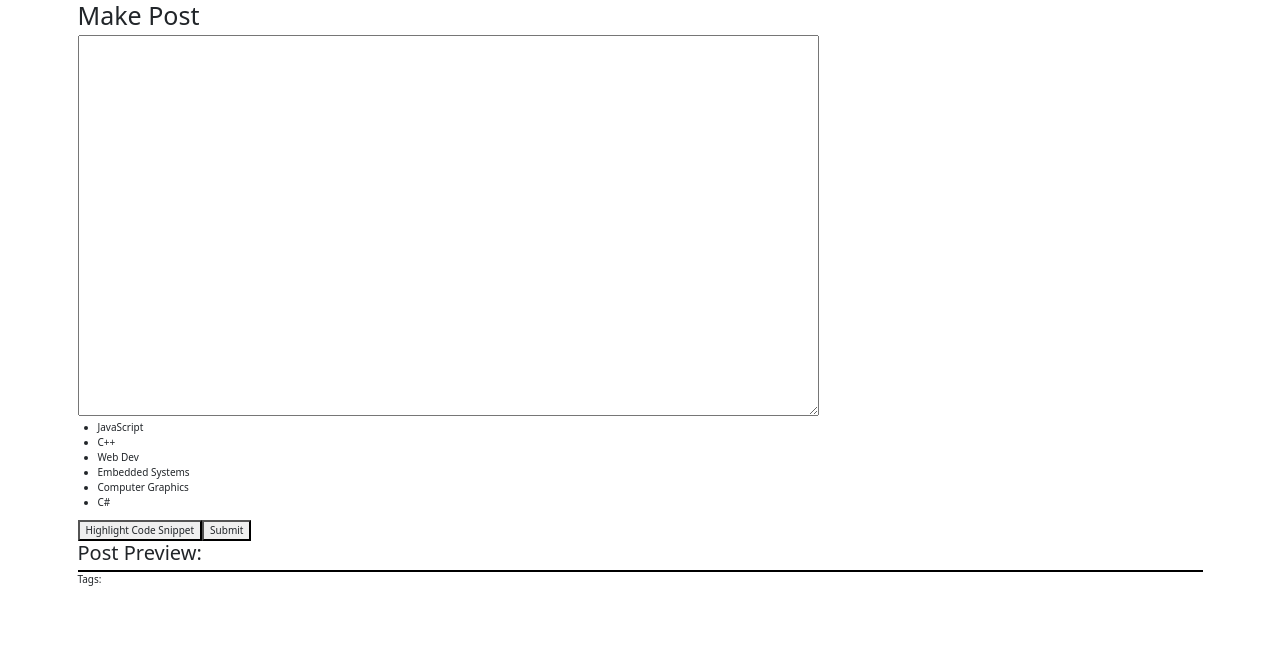
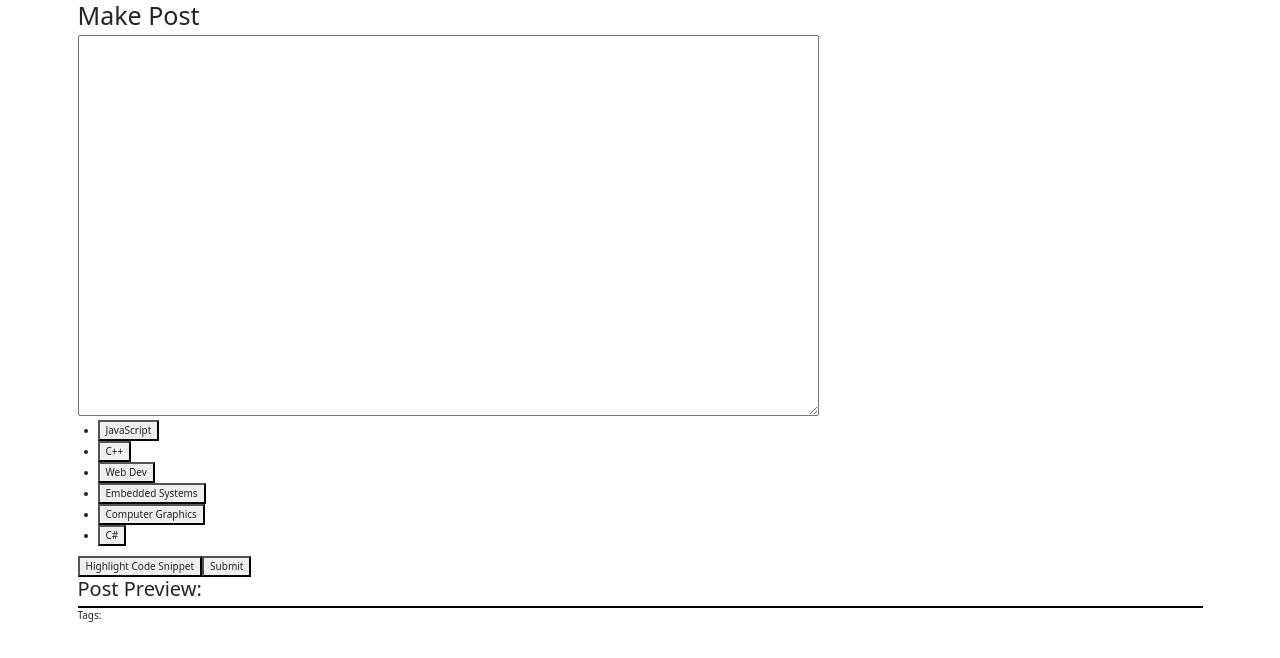
Before and after one commit to KaptainJosh/codecorner, a React (Create React App) app in the folder client/: page /makePost in a window 1280 px wide. Shown: the top 658 px of the page. Built offline with nearby package versions, Linux system fonts and the light colour scheme.

Commit message:
Made tags appear clickable with buttons; also added color changes on hover to indicate adding/removing

```diff
--- a/client/src/components/MakePost.jsx
+++ b/client/src/components/MakePost.jsx
@@ -10,8 +10,6 @@ function MakePost() {
     const navigate = useNavigate();
     let tags = [];
     $(document).ready(() => {
-
-
         updatePostPreview();
 
         $("#submitButton").click(() => {
@@ -60,16 +58,16 @@ function MakePost() {
         });
 
         $(".tagToAdd").click(function() {
-            tags.push(this.innerText);
-            this.parentNode.removeChild(this);
+            tags.push(this.parentNode.innerText);
+            this.parentNode.parentNode.removeChild(this.parentNode);
             updatePostPreview();
         });
-
-        $(".addedTag").click(function() {
-            tags.splice(tags.indexOf(this), 1);
-            this.parentNode.removeChild(this);
-            updatePostPreview();
+        $(".tagToAdd").mouseover(function() {
+           this.style = "background-color: green;";
         });
+        $(".tagToAdd").mouseout(function() {
+            this.style = "";
+         });
     });
 
     function updatePostPreview()
@@ -146,7 +144,7 @@ function MakePost() {
 
         let tagPreview = "<ul>";
         for (let tag of tags) {
-            tagPreview += `<li class="addedTag">` + tag + "</li>";
+            tagPreview += `<li> <button class="addedTag">` + tag + "</button></li>";
         }
         tagPreview += "</ul>";
         $("#tagPreview").html(tagPreview);
@@ -155,18 +153,42 @@ function MakePost() {
             tags.splice(tags.indexOf(this.innerHTML), 1);
             this.parentNode.removeChild(this);
 
-            let newListElement = document.createElement("li");
-            newListElement.innerHTML = this.innerHTML;
-            newListElement.setAttribute("class", "tagToAdd");
+            let buttonElement = document.createElement("button");
+            buttonElement.innerHTML = this.innerHTML;
+            buttonElement.setAttribute("class", "tagToAdd");
 
-            newListElement.onclick = function() {
+            buttonElement.onclick = function() {
                 tags.push(this.innerText);
-                this.parentNode.removeChild(this);
+                this.parentNode.parentNode.removeChild(this.parentNode);
                 updatePostPreview();
             };
+            buttonElement.mouseover = function() {
+                this.style = "background-color: green;";
+            }
+            buttonElement.mouseout = function() {
+                this.style = "";
+            }
+
+            let newListElement = document.createElement("li");
+            newListElement.append(buttonElement);
+
             $("#tagSelection").append(newListElement);
 
+            $(".tagToAdd").mouseover(function() {
+                this.style = "background-color: green;";
+             });
+             $(".tagToAdd").mouseout(function() {
+                 this.style = "";
+              });
+
             updatePostPreview();
+        });
+
+        $(".addedTag").mouseover(function() {
+            this.style = "background-color: red;";
+        });
+        $(".addedTag").mouseout(function() {
+            this.style = "";
         });
     }
 
@@ -195,12 +217,12 @@ function MakePost() {
         <br />
 
         <ul id="tagSelection">
-            <li className="tagToAdd">JavaScript</li>
-            <li className="tagToAdd">C++</li>
-            <li className="tagToAdd">Web Dev</li>
-            <li className="tagToAdd">Embedded Systems</li>
-            <li className="tagToAdd">Computer Graphics</li>
-            <li className="tagToAdd">C#</li>
+            <li> <button className="tagToAdd">JavaScript</button></li>
+            <li> <button className="tagToAdd">C++</button></li>
+            <li> <button className="tagToAdd">Web Dev</button></li>
+            <li> <button className="tagToAdd">Embedded Systems</button></li>
+            <li> <button className="tagToAdd">Computer Graphics</button></li>
+            <li> <button className="tagToAdd">C#</button></li>
         </ul>
 
         <button id="codeButton">Highlight Code Snippet</button>
```
Also changed, not shown: 1 other file (tests, documents, lock files or other folders).
